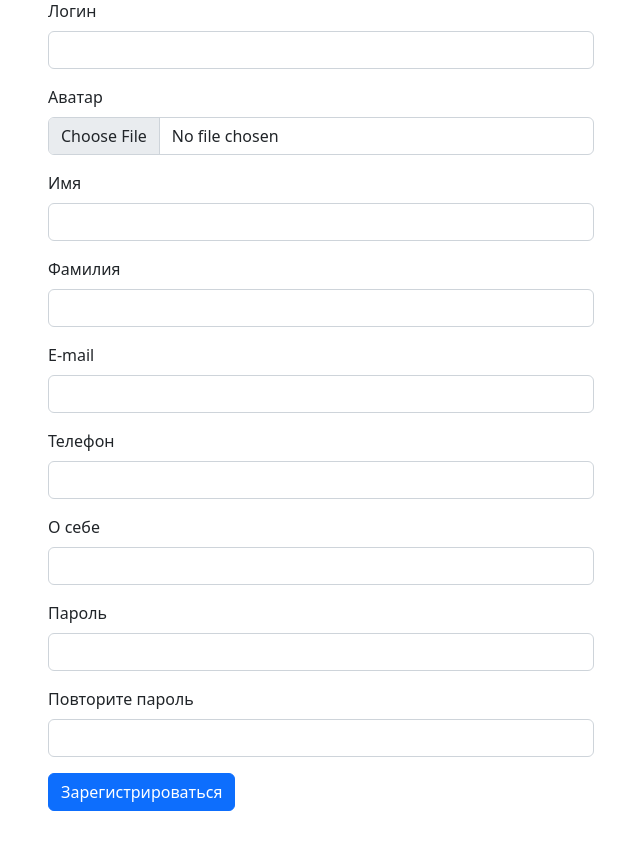
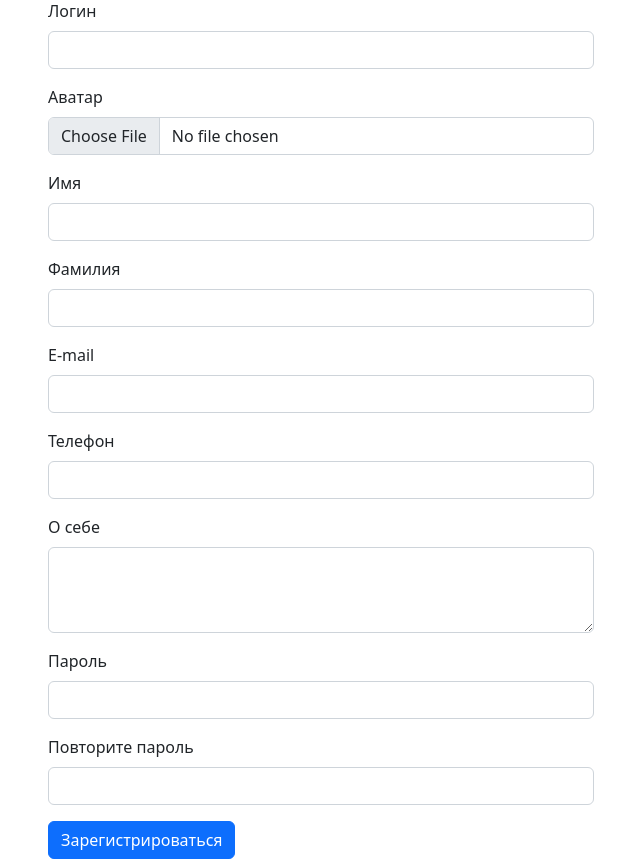
Before and after one commit to aleksasxs/pfashion_store, a Django app: page /user/register/ in a window 1280 px wide. Shown: the part 374-1233 px from the top of the page, without its empty margins (319-959 px from the left). Before the commit the page ends 1185 px from the top, so only its background shows below. Run offline with Django 4.2, Linux system fonts and the light colour scheme; parts of the project's set-up code (start-up, migrations or seed data) failed here and were passed over.

Commit message:
About field

```diff
--- a/templates/user/register.html
+++ b/templates/user/register.html
@@ -45,8 +45,8 @@
                     <input type="text" class="form-control" id="phone" name="phone" required>
                 </div>
                 <div class="mb-3">
-                    <label for="phone" class="form-label">О себе</label>
-                    <input type="text" class="form-control" id="about" name="about" required>
+                    <label for="about" class="form-label">О себе</label>
+                    <textarea name="about" id="about" cols="30" rows="3" class="form-control"></textarea>
                 </div>
                 <div class="mb-3">
                     <label for="password" class="form-label">Пароль</label>
```
